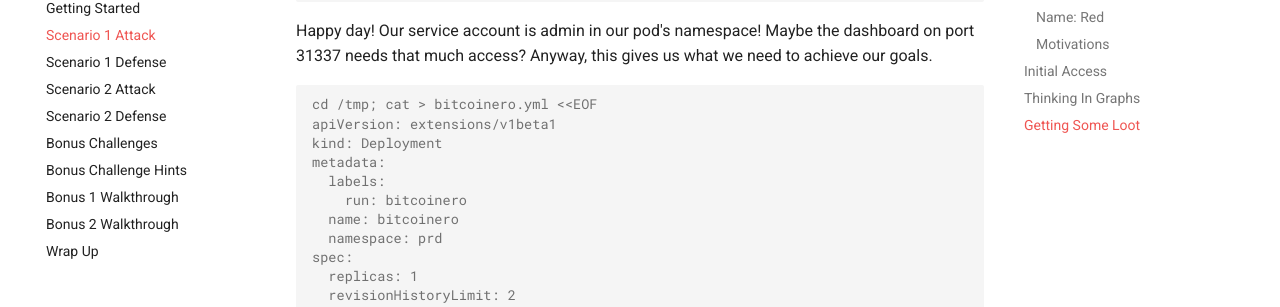
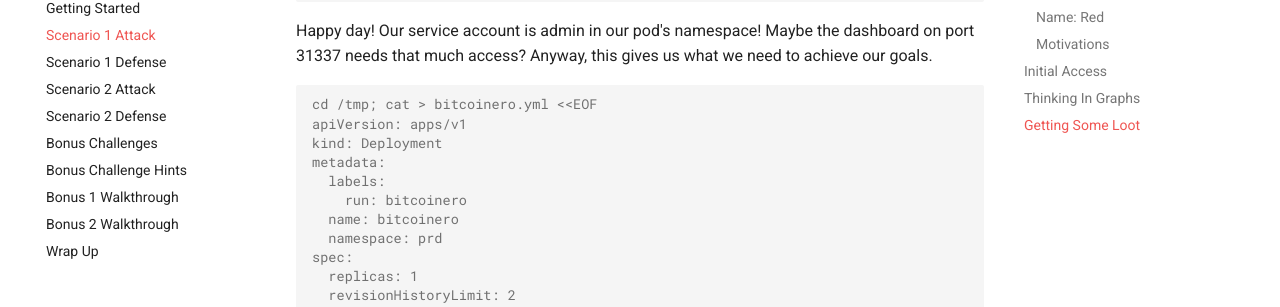
Before and after one commit to securekubernetes/securekubernetes, an MkDocs documentation site: the page built from docs/scenario_1_attack.md, in a window 1280 px wide and 900 px high, scrolled down 5225 px. Shown: the part 145-452 px from the top of the window. Built offline with MkDocs 1.6.1 and Material for MkDocs 9.7.7, drawn with Linux system fonts in a browser that asks for light colours; comment, search, counter and statistics services are not loaded.

Commit message:
change apiversion for bitcoinero deployment
1.16 changed some apis including deployments

````diff
--- a/docs/scenario_1_attack.md
+++ b/docs/scenario_1_attack.md
@@ -162,7 +162,7 @@ Happy day! Our service account is admin in our pod's namespace! Maybe the dashbo
 
 ```console
 cd /tmp; cat > bitcoinero.yml <<EOF
-apiVersion: extensions/v1beta1
+apiVersion: apps/v1
 kind: Deployment
 metadata:
   labels:
````
